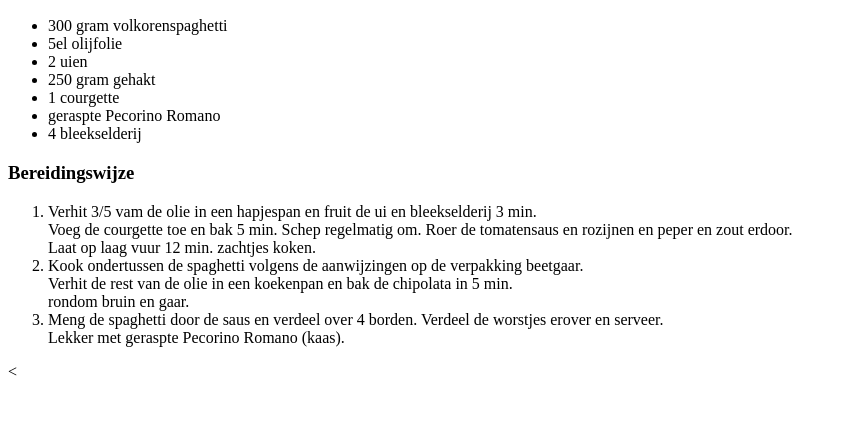
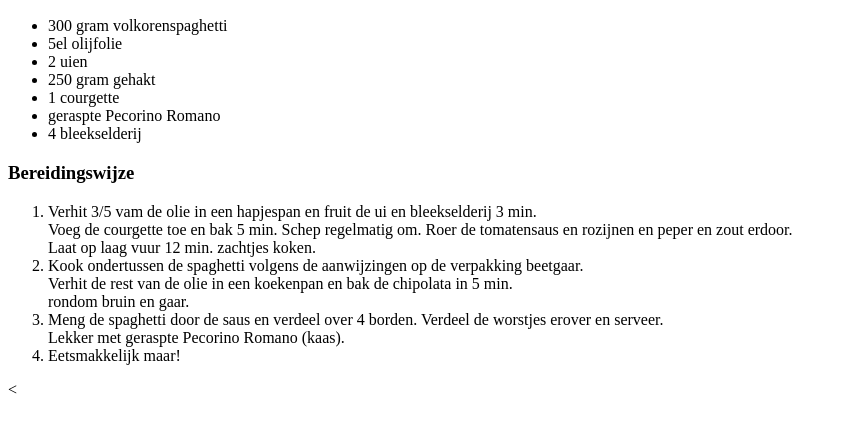
Before and after one commit to SteffanyLiew/les-01, a plain HTML site: page les1.html in a window 1280 px wide. Shown: the part 96-528 px from the top of the page, without its empty margins (0-847 px from the left). Drawn offline with Linux system fonts and the light colour scheme.

Commit message:
update les1.html

```diff
--- a/les1.html
+++ b/les1.html
@@ -33,6 +33,8 @@
             <li>Meng de spaghetti door de saus en verdeel over 4 borden. Verdeel de worstjes erover en serveer.
             <br/>Lekker met geraspte Pecorino Romano (kaas).</li>
 
+            <li> Eetsmakkelijk maar!</li>
+
         </ol>
 
 
```
